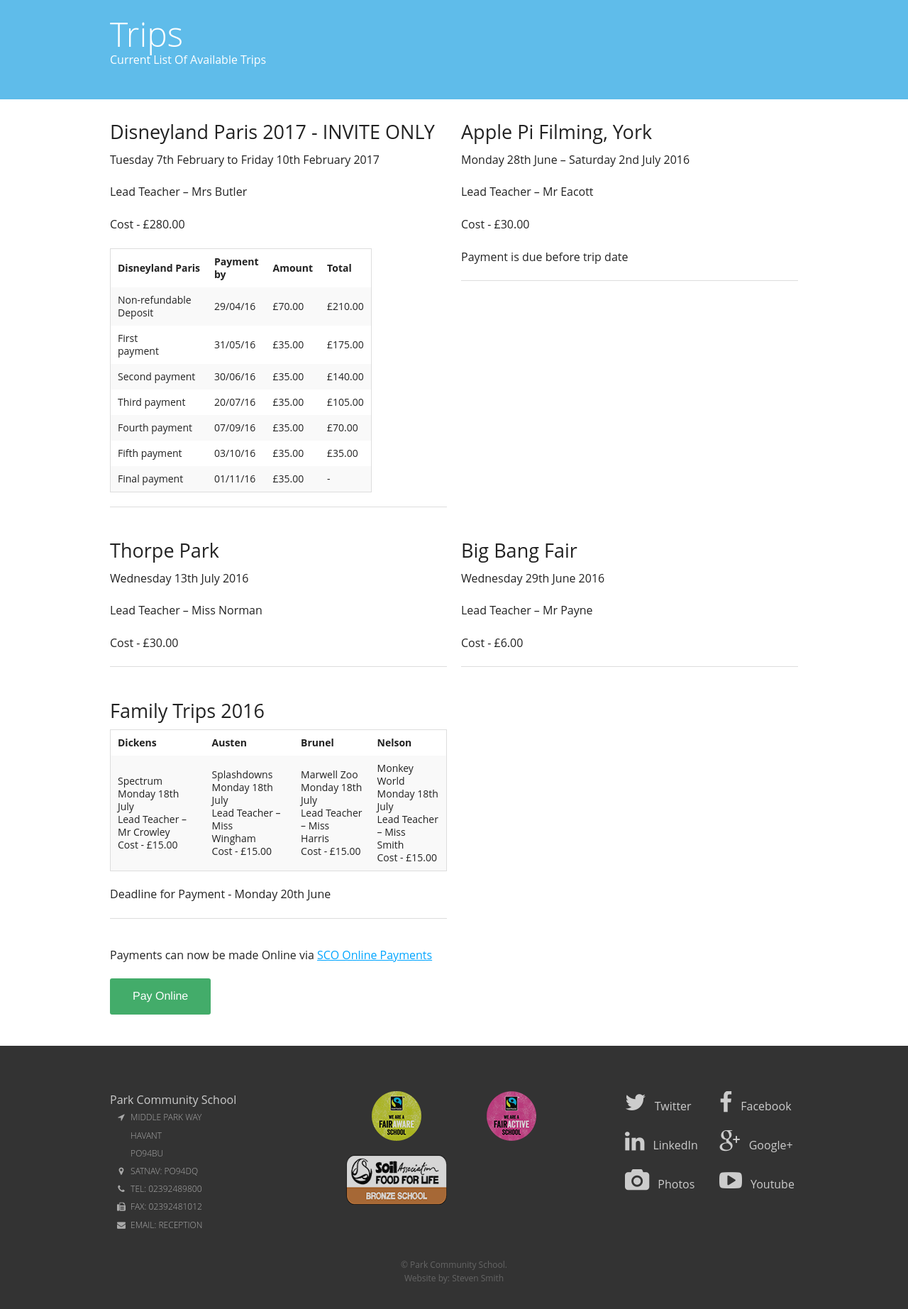
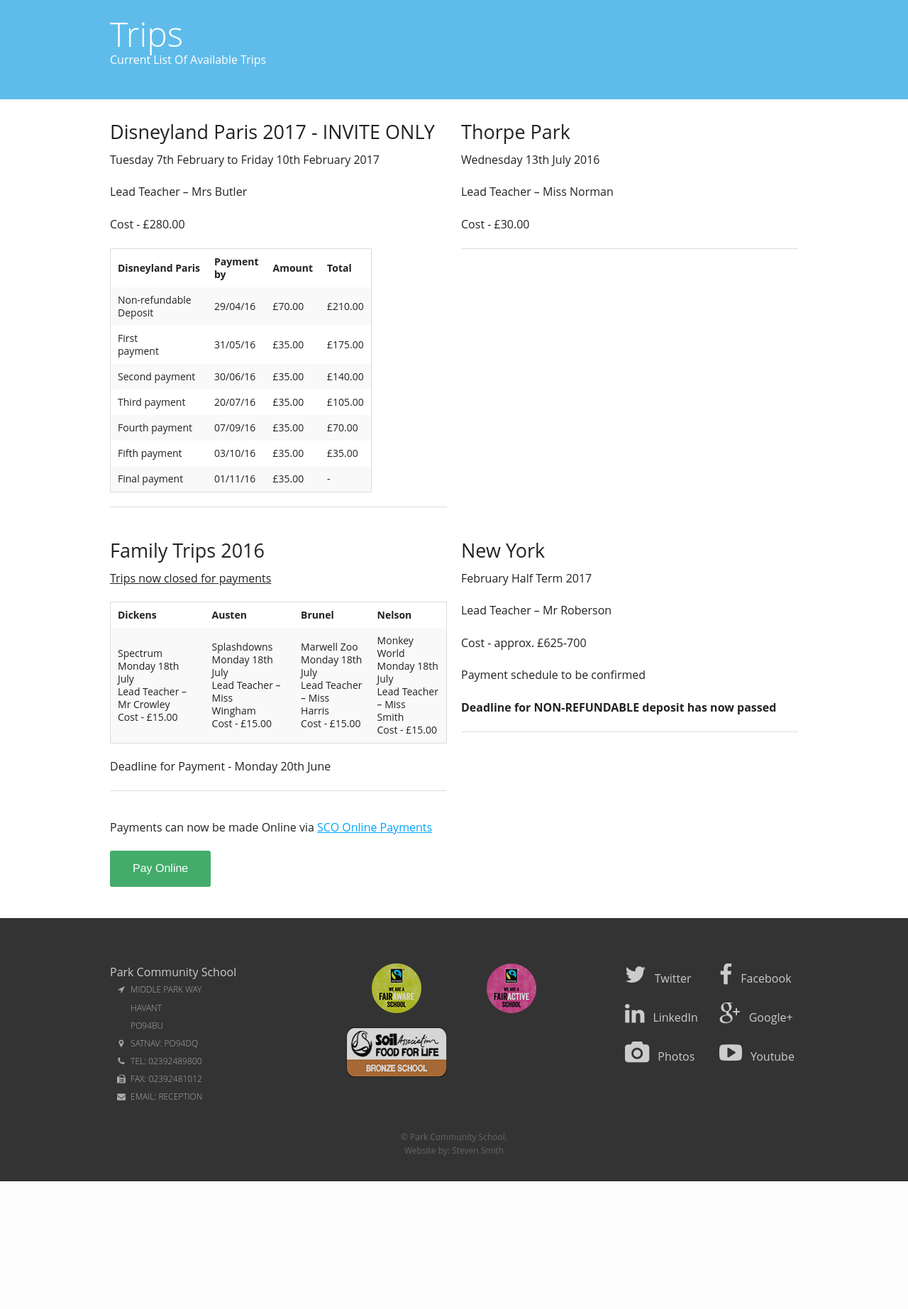
Before and after one commit to Livingdead1989/PCS-Dec2015, a PHP site: page /trips.php in a window 1280 px wide. Shown: the part 46-1891 px from the top of the page at 71% size. After the commit the page ends 1711 px from the top, so only its background shows below. Run offline with PHP 8.4, Linux system fonts and the light colour scheme; some libraries are stand-ins or nearby versions.

Commit message:
Trips updated

```diff
--- a/trips.php
+++ b/trips.php
@@ -87,15 +87,6 @@
             </li>
 
             <li>
-                <h3>Apple Pi Filming, York</h3>
-                <p>Monday 28th June – Saturday 2nd July 2016</p>
-                <p>Lead Teacher – Mr Eacott</p>
-                <p>Cost - £30.00</p>
-                <p>Payment is due before trip date</p>
-                <hr>
-            </li>
-
-            <li>
                 <h3>Thorpe Park</h3>
                 <p>Wednesday 13th July 2016</p>
                 <p>Lead Teacher – Miss Norman</p>
@@ -104,15 +95,8 @@
             </li>
 
             <li>
-                <h3>Big Bang Fair</h3>
-                <p>Wednesday 29th June 2016</p>
-                <p>Lead Teacher – Mr Payne</p>
-                <p>Cost - £6.00</p>
-                <hr>
-            </li>
-
-            <li>
                 <h3>Family Trips 2016</h3>
+				<p><u>Trips now closed for payments</u></p>
                 <table>
                   <tr>
                     <th>Dickens</th>
@@ -132,7 +116,15 @@
                 <hr>
             </li>
 
-
+			<li>
+                <h3>New York</h3>
+                <p>February Half Term 2017</p>
+                <p>Lead Teacher – Mr Roberson</p>
+                <p>Cost - approx. £625-700</p>
+				<p>Payment schedule to be confirmed</p>
+				<p><strong>Deadline for NON-REFUNDABLE deposit has now passed</strong></p>
+                <hr>
+            </li>
 
         </ul>
 
```
